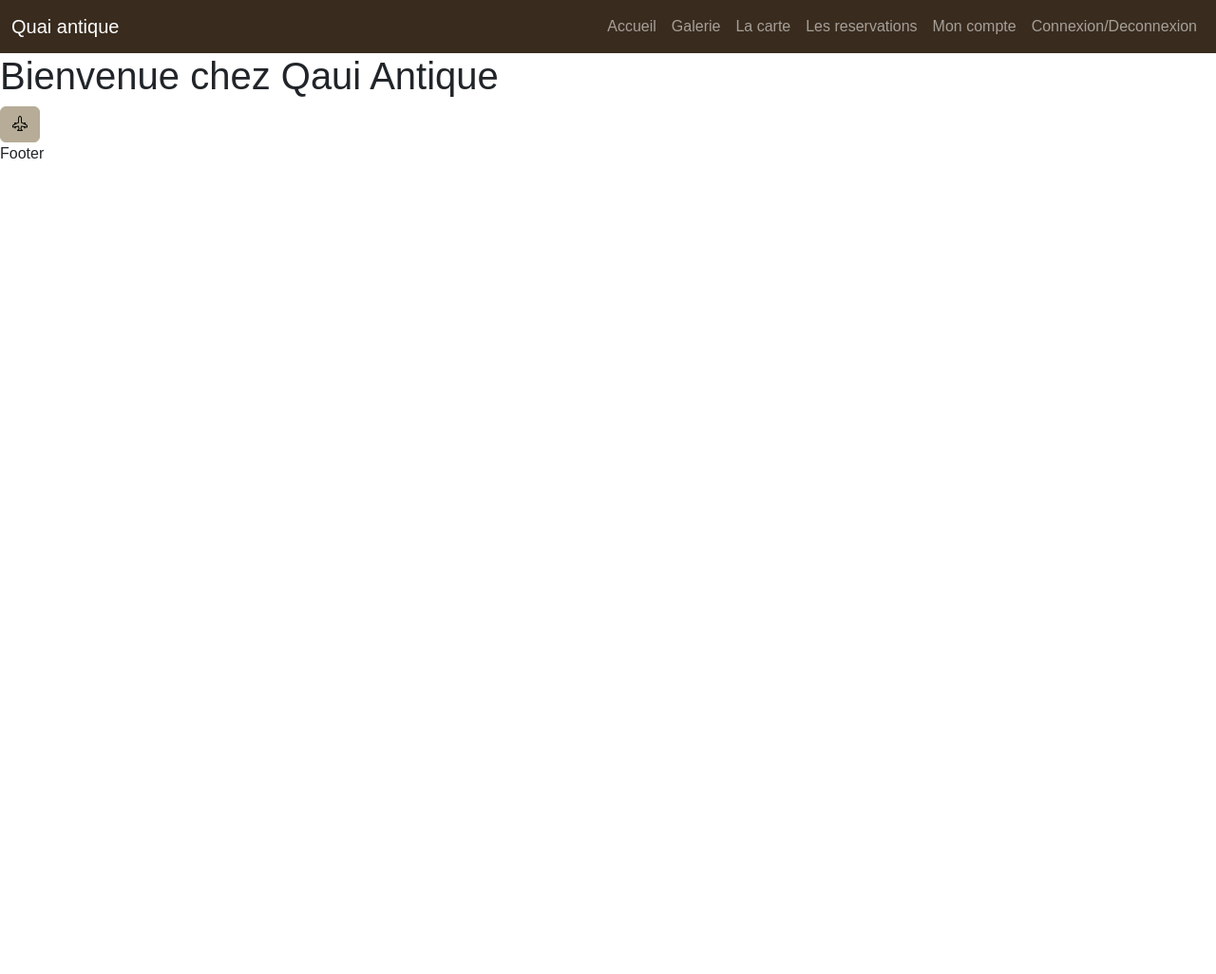
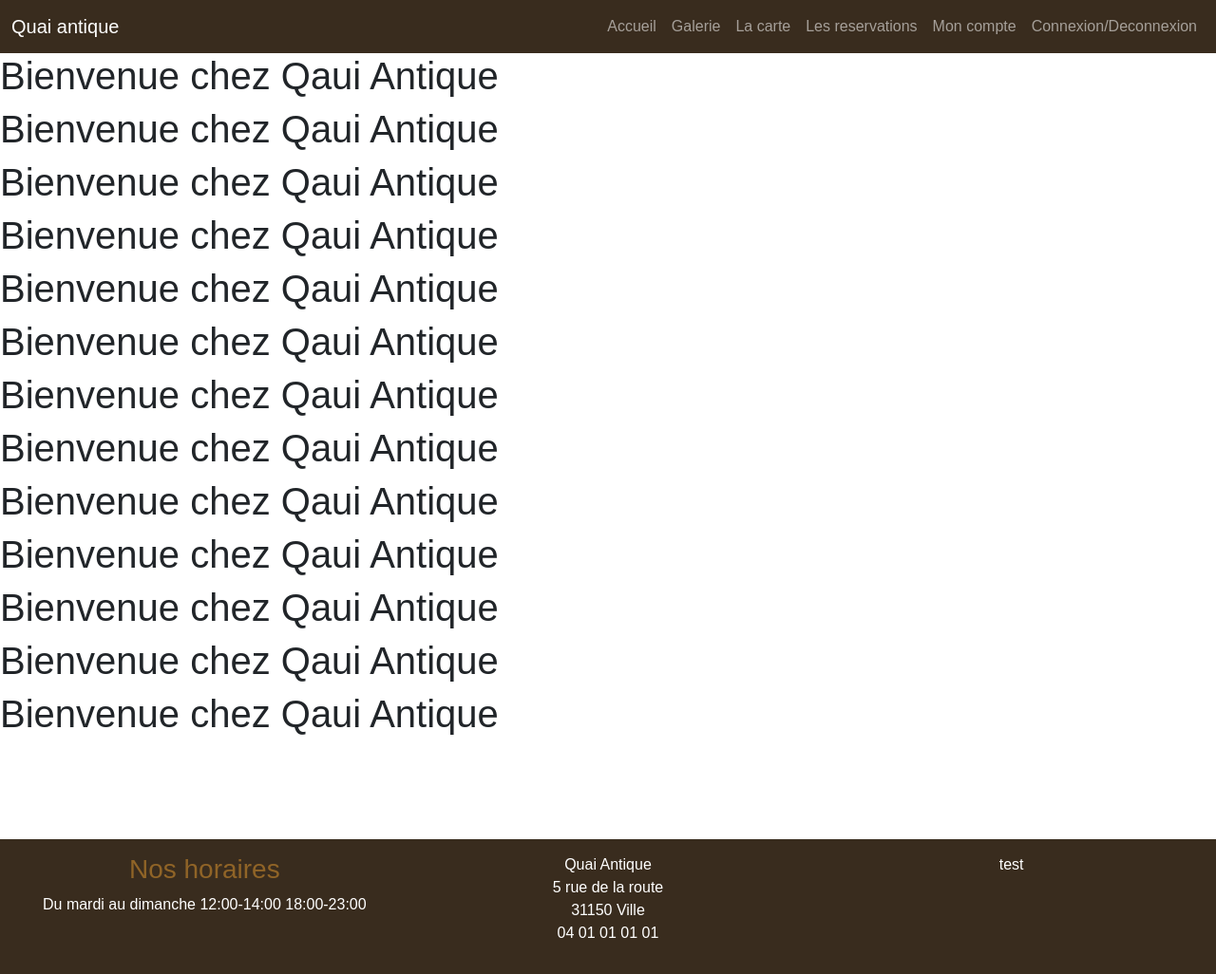
Before and after one commit to jean-philippe-jpg/ajax, a website with bundled scripts: page index.html in a window 1280 px wide. Shown: the whole page at 95% size. Before the commit the page ends 800 px from the top, so only its background shows below. Built offline with nearby package versions, Linux system fonts and the light colour scheme; files whose address does not match are found by name.

Commit message:
ajout du footer

```diff
--- a/index.html
+++ b/index.html
@@ -47,11 +47,27 @@
 </nav>
     </header>
 
+    <main id="main-page"></main>
 
 
-    <main id="main-page">
-    </main>
-    <footer>Footer</footer>
+    <footer class="bg-dark text-white text-center">
+        <div class="row">
+            <div class="col-12 col-lg-4 ">
+               <h3 class="text-primary">Nos horaires</h3>
+                <p>Du mardi au dimanche  12:00-14:00  18:00-23:00</p>
+            </div>
+            <div class="col-6 col-lg-4">
+              <p>Quai Antique <br/>
+                    5 rue de la route <br/>
+                    31150 Ville <br/>
+                    04 01 01 01 01 <br/>
+                </p>
+            </div>
+            <div class="col-6 col-lg-4">
+                <p>test</p>
+            </div>
+        </div>
+    </footer>
 
     <script type="module" src="./Router/router.js"></script>
     <script src="node_modules/bootstrap/dist/js/bootstrap.bundle.min.js"></script>
--- a/pages/home.html
+++ b/pages/home.html
@@ -2,5 +2,15 @@
 
 
 <h1>Bienvenue chez Qaui Antique</h1>
-
-<button class="btn btn-secondary" ><i class="bi bi-airplane-engines"></i></button>
+<h1>Bienvenue chez Qaui Antique</h1>
+<h1>Bienvenue chez Qaui Antique</h1>
+<h1>Bienvenue chez Qaui Antique</h1>
+<h1>Bienvenue chez Qaui Antique</h1>
+<h1>Bienvenue chez Qaui Antique</h1>
+<h1>Bienvenue chez Qaui Antique</h1>
+<h1>Bienvenue chez Qaui Antique</h1>
+<h1>Bienvenue chez Qaui Antique</h1>
+<h1>Bienvenue chez Qaui Antique</h1>
+<h1>Bienvenue chez Qaui Antique</h1>
+<h1>Bienvenue chez Qaui Antique</h1>
+<h1>Bienvenue chez Qaui Antique</h1>
--- a/styles/main.scss
+++ b/styles/main.scss
@@ -1 +1,16 @@
 @import 'custom';
+html {
+
+    position: relative;
+    min-height: 100%;
+}
+
+main {
+   margin-bottom: 250px;
+}
+footer {
+    padding: 15px;
+    position: absolute;
+    bottom: 0px;
+   width: 100%;
+}
```
Also changed, not shown: styles/main.css, 1 other file.
